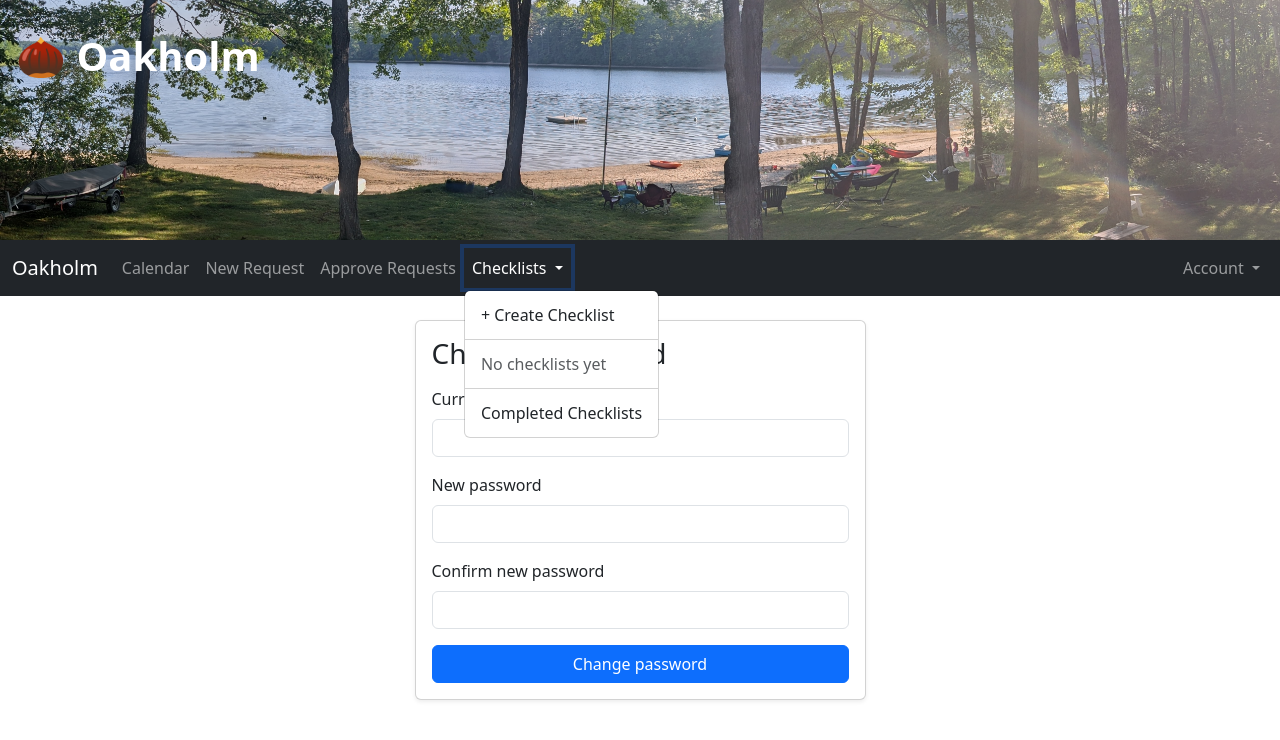
After one commit to villain317/Campsite, a Django app: page /password-change/ in a window 1280 px wide, after a click on "Checklists". The commit adds this page. Shown: the top 740 px of the page. Run offline with Django 5.2, Linux system fonts and the light colour scheme; the visitor is signed in with stand-in values (Sample User, id 1); data that the repository does not hold is empty.

Commit message:
add password change form and styling to base template and add create checklist view

```diff
--- /dev/null
+++ b/campsite/forms.py
@@ -0,0 +1,10 @@
+from django.contrib.auth.forms import PasswordChangeForm
+
+
+class StyledPasswordChangeForm(PasswordChangeForm):
+    """Same as Django's PasswordChangeForm, just with Bootstrap classes."""
+
+    def __init__(self, *args, **kwargs):
+        super().__init__(*args, **kwargs)
+        for field in self.fields.values():
+            field.widget.attrs.update({"class": "form-control"})
--- a/campsite/urls.py
+++ b/campsite/urls.py
@@ -7,6 +7,8 @@ from django.contrib.auth import views as auth_views
 from django.urls import include, path, re_path
 from django.views.static import serve as serve_static
 
+from .forms import StyledPasswordChangeForm
+
 urlpatterns = [
     path("admin/", admin.site.urls),
     path(
@@ -15,6 +17,21 @@ urlpatterns = [
         name="login",
     ),
     path("logout/", auth_views.LogoutView.as_view(), name="logout"),
+    path(
+        "password-change/",
+        auth_views.PasswordChangeView.as_view(
+            template_name="registration/password_change_form.html",
+            form_class=StyledPasswordChangeForm,
+        ),
+        name="password_change",
+    ),
+    path(
+        "password-change/done/",
+        auth_views.PasswordChangeDoneView.as_view(
+            template_name="registration/password_change_done.html"
+        ),
+        name="password_change_done",
+    ),
     path("checklists/", include("checklists.urls")),
     path("", include("reservations.urls")),
 ]
--- a/checklists/urls.py
+++ b/checklists/urls.py
@@ -5,10 +5,11 @@ from . import views
 app_name = "checklists"
 
 urlpatterns = [
+    path("create/", views.create_checklist, name="create"),
+    path("completed/", views.completed_list_view, name="completed_list"),
     path("<int:checklist_id>/", views.checklist_run_view, name="run"),
     path("<int:run_id>/add-item/", views.add_item, name="add_item"),
     path("<int:run_id>/upload-image/", views.upload_image, name="upload_image"),
     path("<int:run_id>/complete/", views.complete_run, name="complete_run"),
     path("item/<int:run_item_id>/toggle/", views.toggle_item, name="toggle_item"),
-    path("completed/", views.completed_list_view, name="completed_list"),
 ]
--- a/templates/base.html
+++ b/templates/base.html
@@ -47,6 +47,10 @@
             border-radius: 3px;
             margin-right: 4px;
         }
+        .dropdown-item-form button.dropdown-item {
+            width: 100%;
+            text-align: left;
+        }
     </style>
     {% block extra_head %}{% endblock %}
 </head>
@@ -81,6 +85,8 @@
                         Checklists
                     </a>
                     <ul class="dropdown-menu">
+                        <li><a class="dropdown-item" href="{% url 'checklists:create' %}">+ Create Checklist</a></li>
+                        <li><hr class="dropdown-divider"></li>
                         {% for cl in nav_checklists %}
                         <li><a class="dropdown-item" href="{% url 'checklists:run' cl.pk %}">{{ cl.name }}</a></li>
                         {% empty %}
@@ -91,22 +97,28 @@
                     </ul>
                 </li>
                 {% endif %}
-                {% if user.is_superuser %}
-                <li class="nav-item">
-                    <a class="nav-link" href="{% url 'admin:index' %}">Admin</a>
-                </li>
-                {% endif %}
             </ul>
             <ul class="navbar-nav">
                 {% if user.is_authenticated %}
-                <li class="nav-item">
-                    <span class="navbar-text me-3">Hi, {{ user.first_name|default:user.username }}</span>
-                </li>
-                <li class="nav-item">
-                    <form method="post" action="{% url 'logout' %}" class="d-inline">
-                        {% csrf_token %}
-                        <button type="submit" class="btn btn-outline-light btn-sm">Log out</button>
-                    </form>
+                <li class="nav-item dropdown">
+                    <a class="nav-link dropdown-toggle" href="#" role="button" data-bs-toggle="dropdown" aria-expanded="false">
+                        Account
+                    </a>
+                    <ul class="dropdown-menu dropdown-menu-end">
+                        <li><span class="dropdown-item-text text-muted">Hi, {{ user.first_name|default:user.username }}</span></li>
+                        <li><hr class="dropdown-divider"></li>
+                        <li><a class="dropdown-item" href="{% url 'password_change' %}">Change Password</a></li>
+                        {% if user.is_superuser %}
+                        <li><a class="dropdown-item" href="{% url 'admin:index' %}">Admin</a></li>
+                        {% endif %}
+                        <li><hr class="dropdown-divider"></li>
+                        <li class="dropdown-item-form px-3">
+                            <form method="post" action="{% url 'logout' %}">
+                                {% csrf_token %}
+                                <button type="submit" class="dropdown-item p-0 border-0 bg-transparent">Log out</button>
+                            </form>
+                        </li>
+                    </ul>
                 </li>
                 {% else %}
                 <li class="nav-item">
--- /dev/null
+++ b/templates/registration/password_change_done.html
@@ -0,0 +1,6 @@
+{% extends "base.html" %}
+{% block title %}Password Changed - Oakholm{% endblock %}
+{% block content %}
+<div class="alert alert-success">Your password has been changed.</div>
+<a href="{% url 'reservations:calendar' %}" class="btn btn-primary">Back to calendar</a>
+{% endblock %}
--- /dev/null
+++ b/templates/registration/password_change_form.html
@@ -0,0 +1,35 @@
+{% extends "base.html" %}
+{% block title %}Change Password - Oakholm{% endblock %}
+{% block content %}
+<div class="row justify-content-center">
+    <div class="col-md-5">
+        <div class="card shadow-sm">
+            <div class="card-body">
+                <h3 class="card-title mb-3">Change Password</h3>
+                <form method="post">
+                    {% csrf_token %}
+                    {% if form.non_field_errors %}
+                        <div class="alert alert-danger">{{ form.non_field_errors }}</div>
+                    {% endif %}
+                    <div class="mb-3">
+                        <label class="form-label" for="{{ form.old_password.id_for_label }}">Current password</label>
+                        {{ form.old_password }}
+                        {% for error in form.old_password.errors %}<div class="text-danger small">{{ error }}</div>{% endfor %}
+                    </div>
+                    <div class="mb-3">
+                        <label class="form-label" for="{{ form.new_password1.id_for_label }}">New password</label>
+                        {{ form.new_password1 }}
+                        {% for error in form.new_password1.errors %}<div class="text-danger small">{{ error }}</div>{% endfor %}
+                    </div>
+                    <div class="mb-3">
+                        <label class="form-label" for="{{ form.new_password2.id_for_label }}">Confirm new password</label>
+                        {{ form.new_password2 }}
+                        {% for error in form.new_password2.errors %}<div class="text-danger small">{{ error }}</div>{% endfor %}
+                    </div>
+                    <button type="submit" class="btn btn-primary w-100">Change password</button>
+                </form>
+            </div>
+        </div>
+    </div>
+</div>
+{% endblock %}
```
Also changed, not shown: checklists/forms.py (added, +14 -0 lines), checklists/templates/checklists/create.html (added, +20 -0 lines), checklists/views.py (+14 -0 lines).
